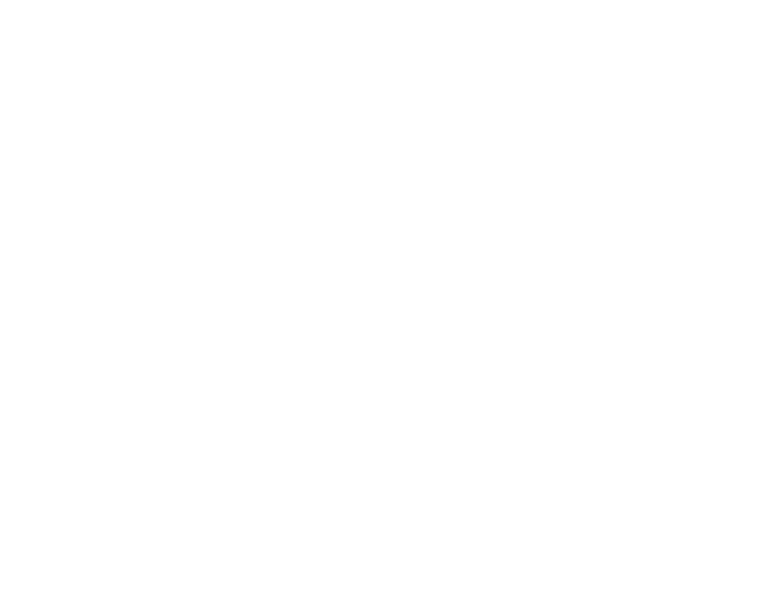
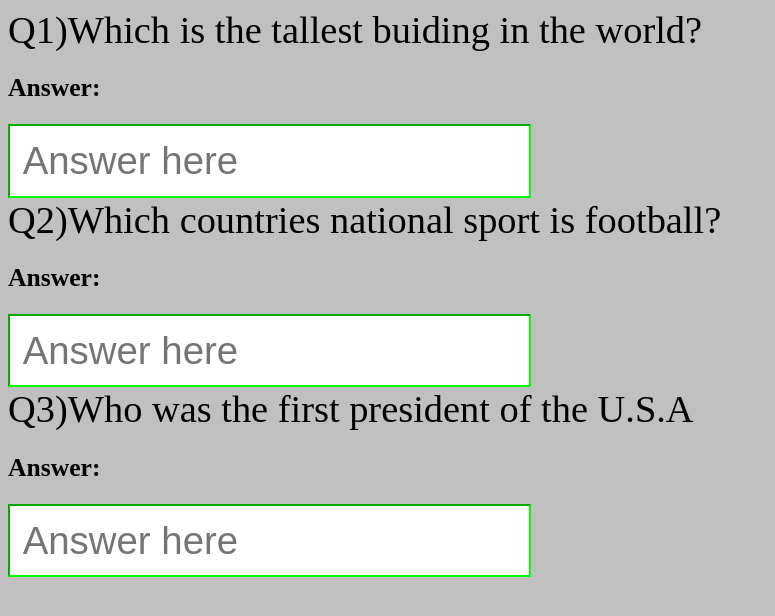
Before and after one commit to gamecharge11/quiz-start, a plain HTML site: page index.html in a window 1280 px wide. Shown: the whole page, without its empty margins (0-775 px from the left). Drawn offline with Linux system fonts and the light colour scheme.

Commit message:
Add files via upload

```diff
--- a/index.html
+++ b/index.html
@@ -7,6 +7,13 @@
 </head>
 <link rel="stylesheet" href="style.css">
 <body>
-
+    <form action="mailto:pranavskaimal30@gmail.com" method="POST">
+        <label for="Q1" style="font-size: 3vw ;">Q1)Which is the tallest buiding in the world?</label>
+        <h2 style="font-size: 2vw;">Answer:</h2><input type="text" name="Q1" id="Q1" style="font-size: 3vw;" placeholder="Answer here"> <br>
+        <label for="Q2" style="font-size: 3vw ;">Q2)Which countries national sport is football?</label>
+        <h2 style="font-size: 2vw;">Answer:</h2><input type="text" name="Q2" id="Q1" style="font-size: 3vw;" placeholder="Answer here"> <br>
+        <label for="Q3" style="font-size: 3vw ;">Q3)Who was the first president of the U.S.A</label>
+        <h2 style="font-size: 2vw;">Answer:</h2><input type="text" name="Q3" id="Q1" style="font-size: 3vw;" placeholder="Answer here">
+    </form>
 </body>
 </html>
--- a/style.css
+++ b/style.css
@@ -1,3 +1,8 @@
+#Q1{
+    border-color: lime;
+    padding: 1%;
+}
+
 body{
-
+    background-color: silver;
 }
```
